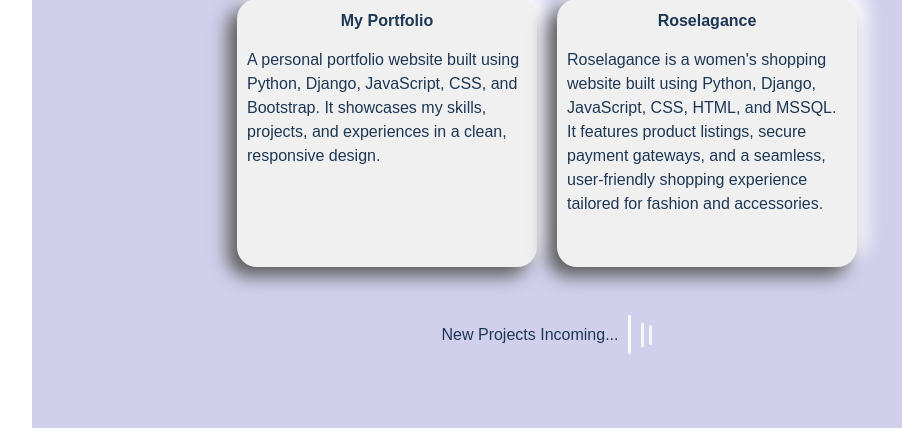
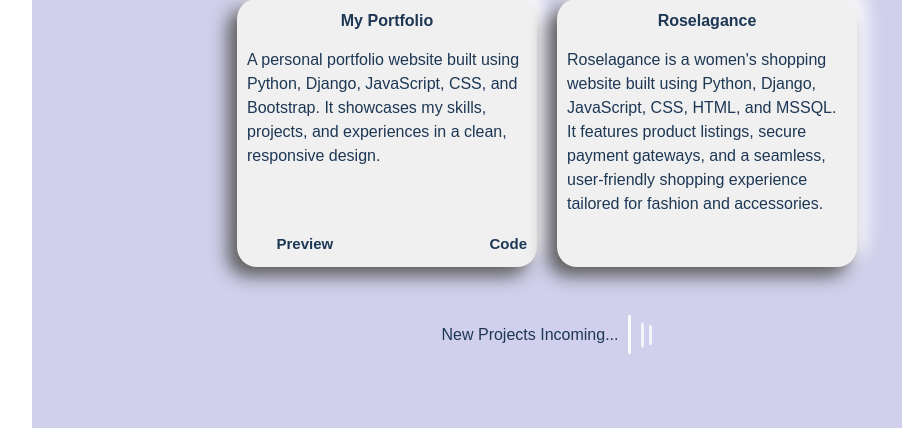
Before and after one commit to nivya-rose/my-portfolio, a Django app: page / in a window 1280 px wide. Shown: the part 2846-3274 px from the top of the page, without its empty margins (218-1120 px from the left). Run offline with Django 5.2, Linux system fonts and the light colour scheme.

Commit message:
Updated resume

```diff
--- a/home/templates/base.html
+++ b/home/templates/base.html
@@ -340,13 +340,13 @@
                 <svg xmlns="http://www.w3.org/2000/svg" viewBox="0 0 640 512" class="svg">
                   <!-- External Link Icon -->
                 </svg>
-                <!--a class="link" href="">Preview</a-->
+                <a class="link" href="https://www.nivyarose.site/">Preview</a>
               </div>
               <div>
                 <svg xmlns="http://www.w3.org/2000/svg" viewBox="0 0 496 512" class="svg">
                   <!-- GitHub Icon -->
                 </svg>
-                <!--a class="link" href="">Code</a-->
+                <a class="link" href="https://github.com/nivya-rose/my-portfolio">Code</a>
               </div>
             </div>
           </div>
```
